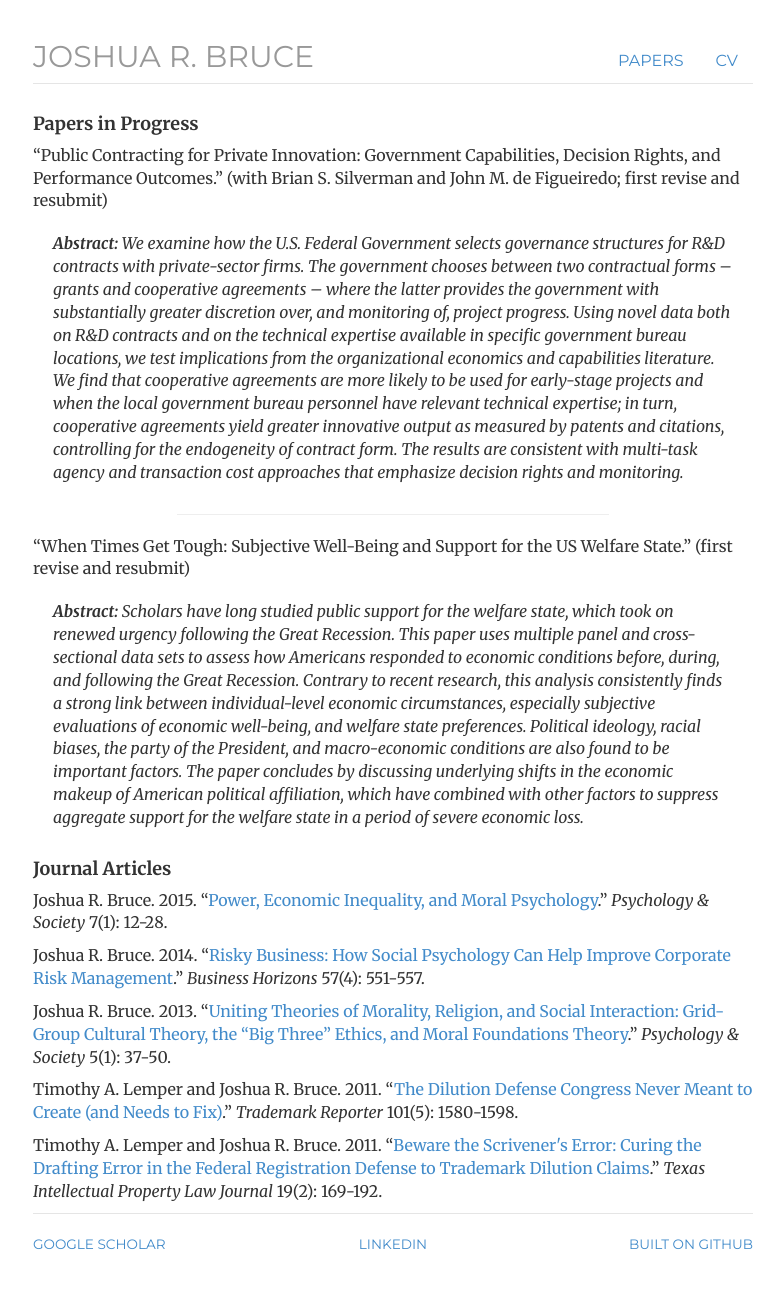
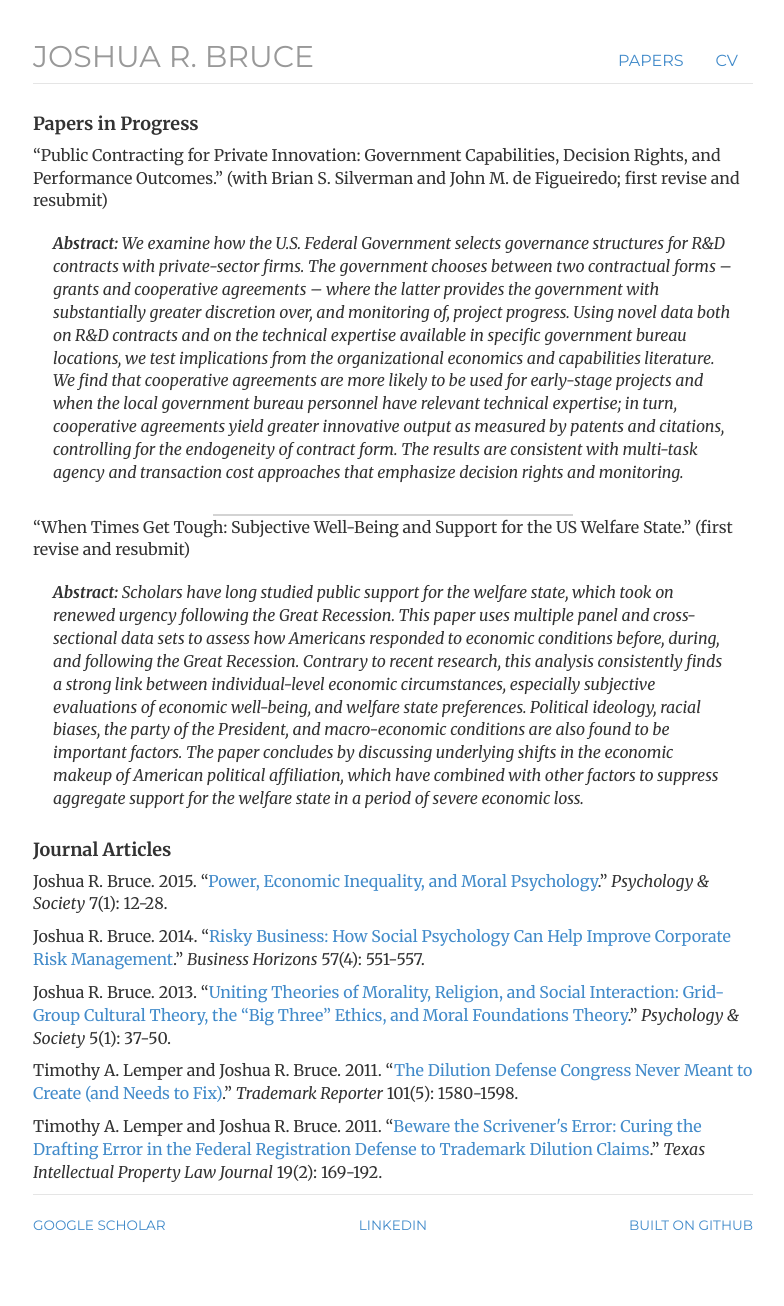
Before and after one commit to joshuarbruce/joshuarbruce.github.io, a Jekyll site: the page built from papers/index.html, in a window 1280 px wide. Shown: the whole page, without its empty margins (247-1031 px from the left). Built offline with Jekyll 4.4.1, drawn with Linux system fonts in a browser that asks for light colours; nearby versions of some CDN libraries.

Commit message:
Update index.html

```diff
--- a/papers/index.html
+++ b/papers/index.html
@@ -10,7 +10,7 @@ description: list of Joshua R. Bruce's papers, published and in various states o
 
   	<p>&ldquo;Public Contracting for Private Innovation: Government Capabilities, Decision Rights, and Performance Outcomes.&rdquo; (with Brian S. Silverman and John M. de Figueiredo; first revise and resubmit)</p>
 		<blockquote><i><b>Abstract: </b>We examine how the U.S. Federal Government selects governance structures for R&D contracts with private-sector firms. The government chooses between two contractual forms – grants and cooperative agreements – where the latter provides the government with substantially greater discretion over, and monitoring of, project progress. Using novel data both on R&D contracts and on the technical expertise available in specific government bureau locations, we test implications from the organizational economics and capabilities literature. We find that cooperative agreements are more likely to be used for early-stage projects and when the local government bureau personnel have relevant technical expertise; in turn, cooperative agreements yield greater innovative output as measured by patents and citations, controlling for the endogeneity of contract form. The results are consistent with multi-task agency and transaction cost approaches that emphasize decision rights and monitoring.</i></blockquote>
-	<hr width=60% ; size=2px></hr>
+			<center><div style="height: 2px; background-color:lightgrey; width:50%"></div></center>
 	<p>&ldquo;When Times Get Tough: Subjective Well-Being and Support for the US Welfare State.&rdquo; (first revise and resubmit)</p>
 		<blockquote><i><b>Abstract: </b>Scholars have long studied public support for the welfare state, which took on renewed urgency following the Great Recession. This paper uses multiple panel and cross-sectional data sets to assess how Americans responded to economic conditions before, during, and following the Great Recession. Contrary to recent research, this analysis consistently finds a strong link between individual-level economic circumstances, especially subjective evaluations of economic well-being, and welfare state preferences. Political ideology, racial biases, the party of the President, and macro-economic conditions are also found to be important factors. The paper concludes by discussing underlying shifts in the economic makeup of American political affiliation, which have combined with other factors to suppress aggregate support for the welfare state in a period of severe economic loss.</i></blockquote>
 
```
